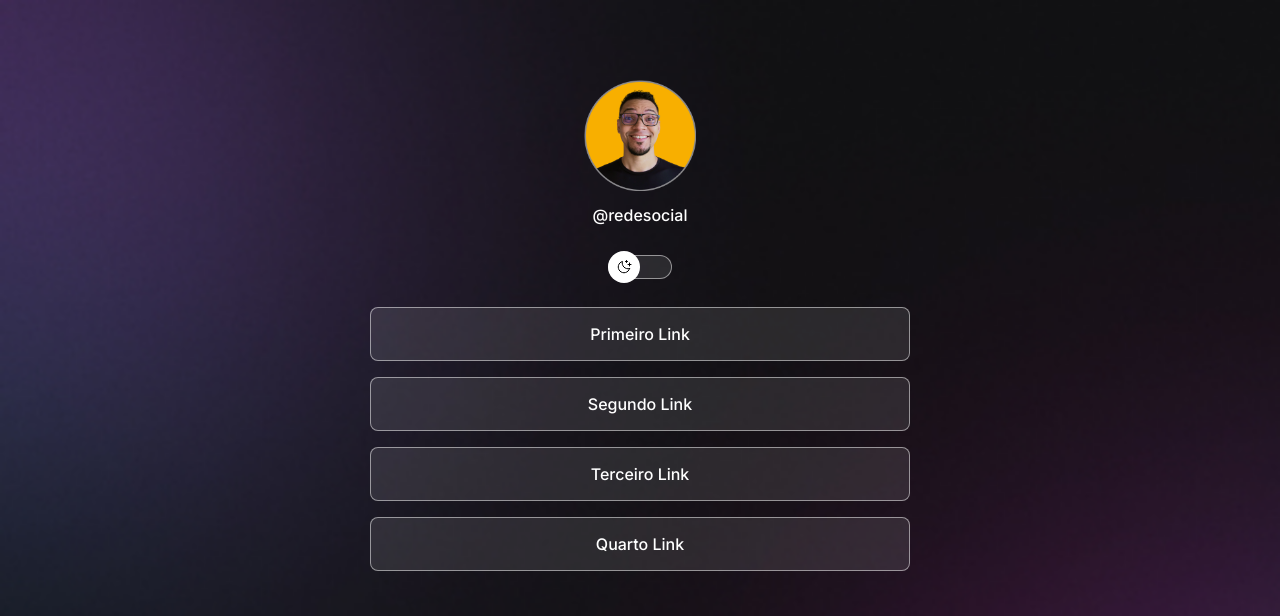
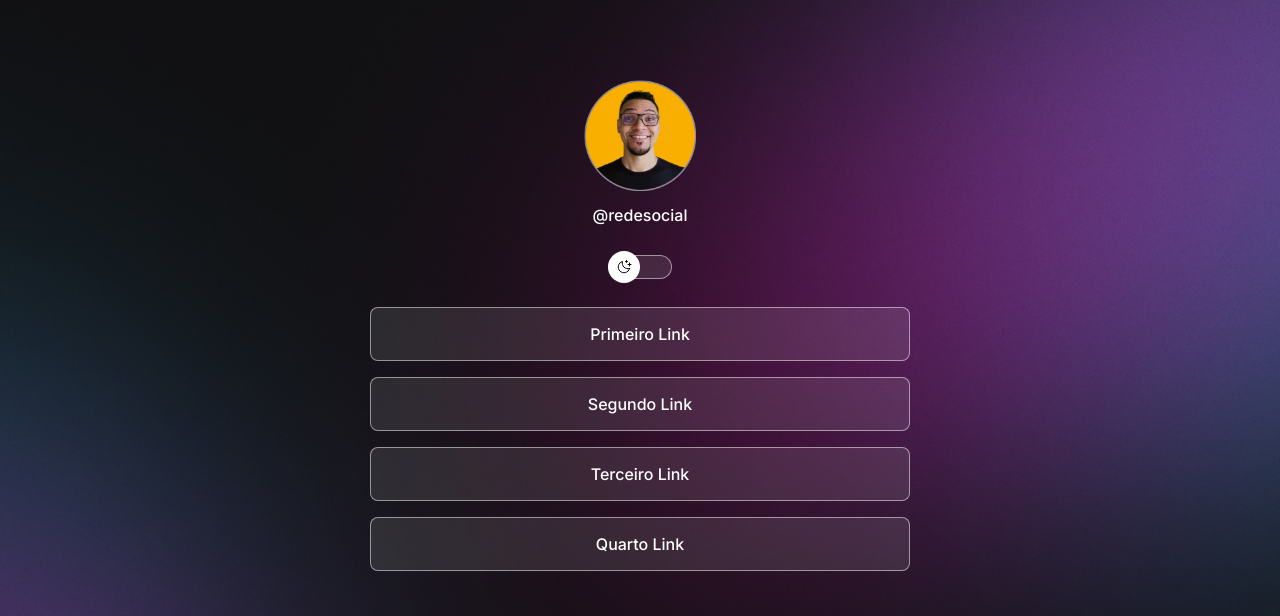
Before and after one commit to rafaheise/projeto-agregador-links, a plain HTML site: page index.html in a window 1280 px wide. Shown: the top 616 px of the page. Drawn offline with nearby package versions, Linux system fonts and the light colour scheme.

Commit message:
changed bg with media queries

```diff
--- a/style.css
+++ b/style.css
@@ -30,6 +30,7 @@
 body {
   background: var(--bg-url) no-repeat top center/cover;
   /*background: color image repeat position/size*/
+  height: 100vh;
 }
 
 body * {
@@ -167,3 +168,13 @@ footer {
   text-align: center;
   font-size: 14px;
 }
+
+/*media-queries*/
+@media (min-width: 700px) {
+  :root {
+    --bg-url: url(./assets/bg-desktop.jpg);
+  }
+  .light {
+    --bg-url: url(./assets/bg-desktop-light.jpg);
+  }
+}
```
